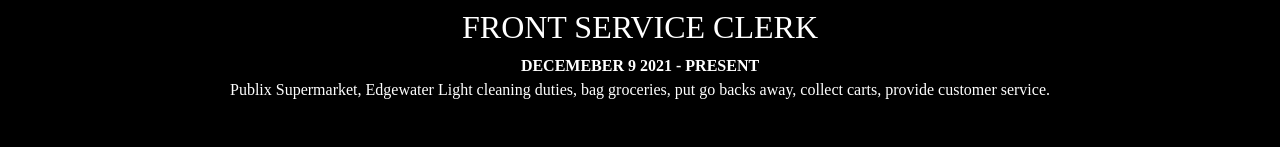
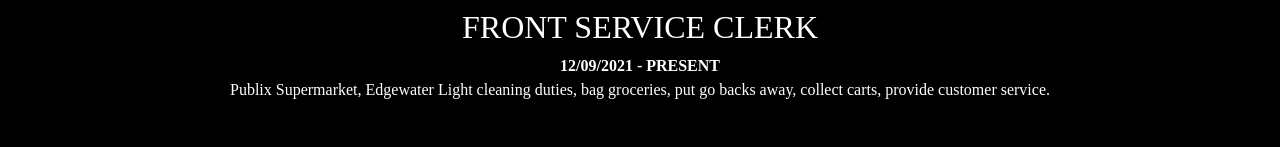
Before and after one commit to al427RBLX/Alex-A-Resume, a plain HTML site: page index.html in a window 1280 px wide. Shown: the part 133-280 px from the top of the page. Drawn offline with nearby package versions, Linux system fonts and the light colour scheme.

Commit message:
Update index.html

```diff
--- a/index.html
+++ b/index.html
@@ -24,7 +24,7 @@
         <br></br>
         <h2>Experiences</h2>
         <h2>FRONT SERVICE CLERK</h2>
-        <b>DECEMEBER 9 2021 - PRESENT</b>
+        <b>12/09/2021 - PRESENT</b>
         <p>Publix Supermarket, Edgewater Light cleaning duties, bag groceries, put go backs away, collect carts, provide customer service.</p>
         <br></br>
         <h2>PATIENT FLOOR ASSISTANT/INTERN</h2>
```
